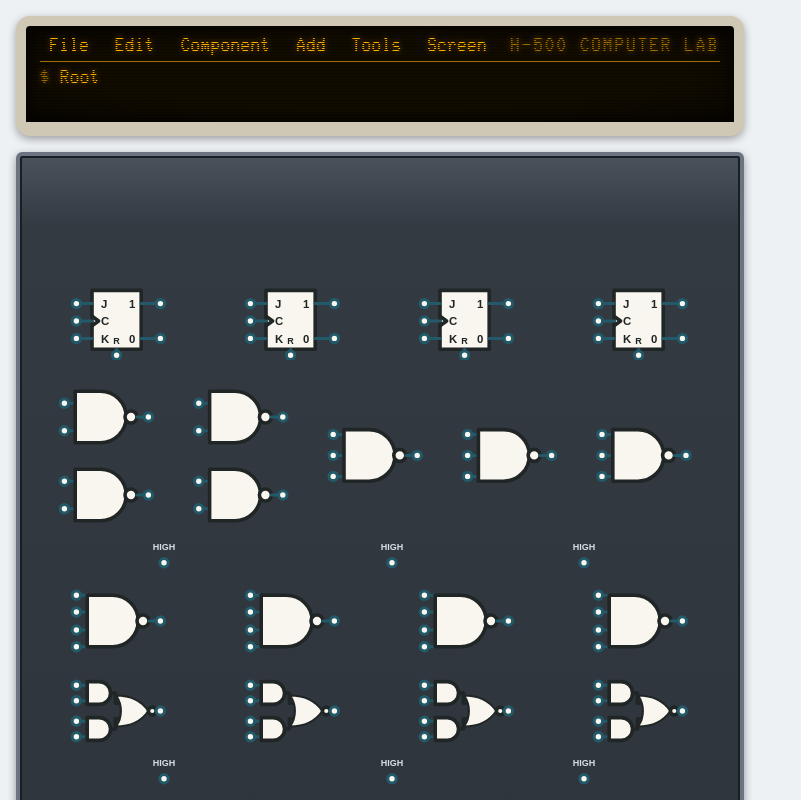
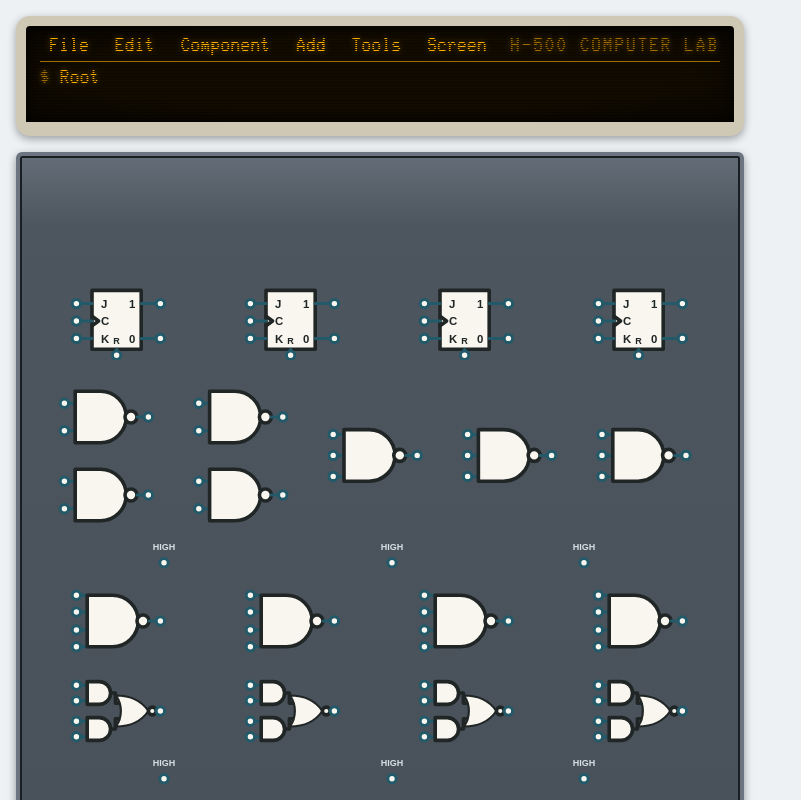
Before and after one commit to brentlavelle/DEC-H501, a website with bundled scripts: page index.html in a window 1280 px wide. Shown: the top 800 px of the page, without its empty margins (0-801 px from the left). Built offline with nearby package versions, Linux system fonts and the light colour scheme.

Commit message:
Looking at the old board I wanted to lighten this up a little but not all the way to the H500

```diff
--- a/styles.css
+++ b/styles.css
@@ -18,7 +18,7 @@ body {
     margin-top: 1rem;
     border: 4px solid #6b7480;
     border-radius: 6px;
-    background: linear-gradient(180deg, #4a525c 0%, #333a42 6%, #2c3238 94%, #23282d 100%);
+    background: linear-gradient(180deg, #646d77 0%, #4d555e 6%, #464e57 94%, #3c434b 100%);
     box-shadow: inset 0 0 0 2px #1a1e22, 0 3px 8px rgba(0, 0, 0, 0.4);
 }
 
```
